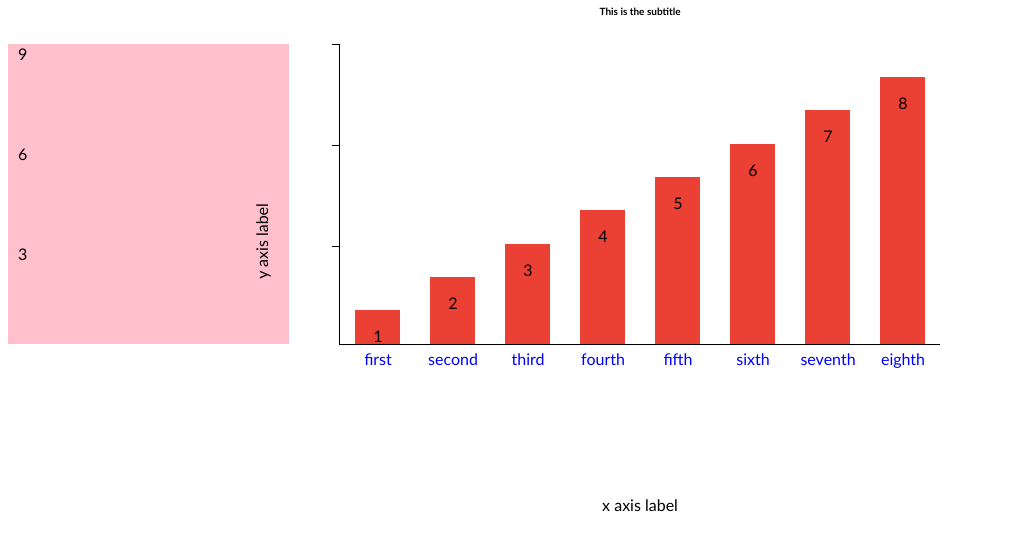
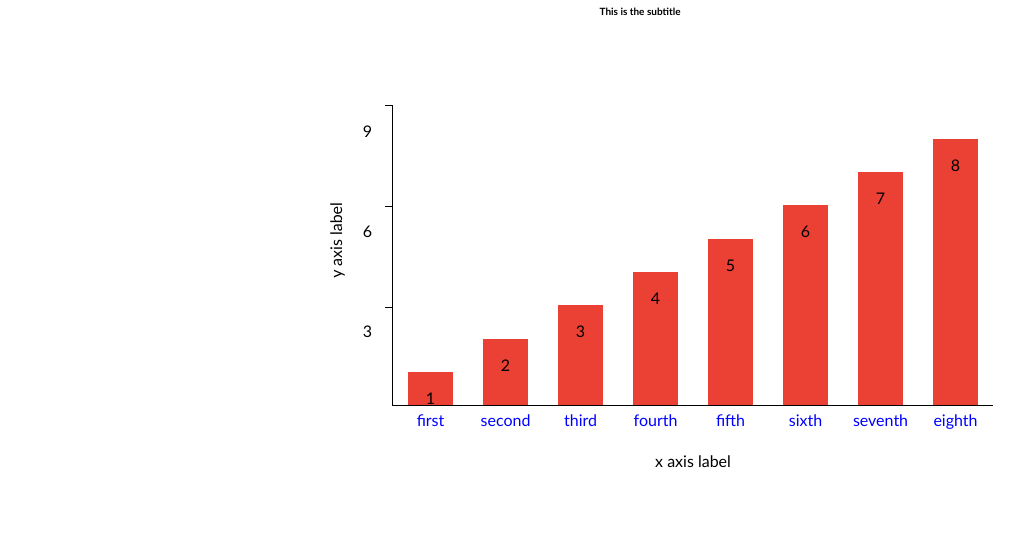
Before and after one commit to sophdubs/bar-chart-project, a website: page index.html in a window 1280 px wide. Shown: the part 86-636 px from the top of the page, without its empty margins (0-1033 px from the left). Drawn offline with nearby package versions, Linux system fonts and the light colour scheme.

Commit message:
Changes the layout and display/position attributes in the CSS to better suit my needs. Tick values can now range from small to large values and the margin will ensure that the values do not overflow into the graph

```diff
--- a/index.html
+++ b/index.html
@@ -10,13 +10,15 @@
 <body>
   <header></header>
   <section class="chart-section">
-    <div class="x-axis"></div>
+    <div class="chart-container">
       <div class="y-axis"></div>
       <ul class="tick-nums"></ul>
       <div class="bar-chart">
         <div class="chart">
           <ul class="ticks"></ul>
           <ul class="bar-list"></ul>
+          <div class="x-axis"></div>
+        </div>
       </div>
     </div>
   </section>
--- a/styles.css
+++ b/styles.css
@@ -16,13 +16,13 @@
 body {
   display: grid;
   grid-template-rows: 1fr 4fr;
-  grid-template-areas: 'title'
+  grid-template-areas: 'header'
                       'graph';
   font-family: Optima, sans-serif;
 }
 
 header {
-  grid-area: title;
+  grid-area: header;
   text-align: center;
 }
 
@@ -32,11 +32,14 @@ section {
 
 .chart-section {
   position: relative;
-  display: grid;
-  grid-template-columns: 2fr 5fr 2fr;
-  grid-template-rows: 5fr 1fr;
-  grid-template-areas: 'yAxis chart right'
-                        'blank xAxis bottomright';
+  width: 100%;
+  display: flex;
+  justify-content: center;
+  margin-top: 10vh;
+}
+
+.chart-container {
+  display: flex;
 }
 
 .bar-chart {
@@ -44,13 +47,10 @@ section {
   height: var(--height);
   border-left: black solid 1px;
   border-bottom: black solid 1px;
-  grid-area: chart;
   position: relative;
-  margin: 0 auto;
 }
 
 .ticks {
-  grid-area: ticks;
   list-style-type: none;
   height: var(--height);
   width: 7px;
@@ -70,17 +70,14 @@ section {
 .tick-nums {
   list-style-type: none;
   height: var(--height);
-  float: left;
-  background: pink;
-  left: -80px;
-  margin: 0;
-  padding-left: 10px;
-
+  padding: 0;
+  margin-right: 20px;
 }
 
 .tick-num {
   position: relative;
   height: var(--tickPixels);
+
 }
 
 .tick-text {
@@ -89,17 +86,12 @@ section {
   top: -26px;
 }
 .y-axis {
-  grid-area: yAxis;
   transform: rotate(270deg);
-  /* CHANGE THIS LATERRRRR */
   height: 30px;
-  position: absolute;
-  right: 0px;
-  top: 45%;
+  margin-top: 15vh;
 }
 
 .x-axis {
-  grid-area: xAxis;
   margin-top: 30px;
   display: flex;
   justify-content: center;
```
Lines whose indentation alone changed are shown as unchanged.
